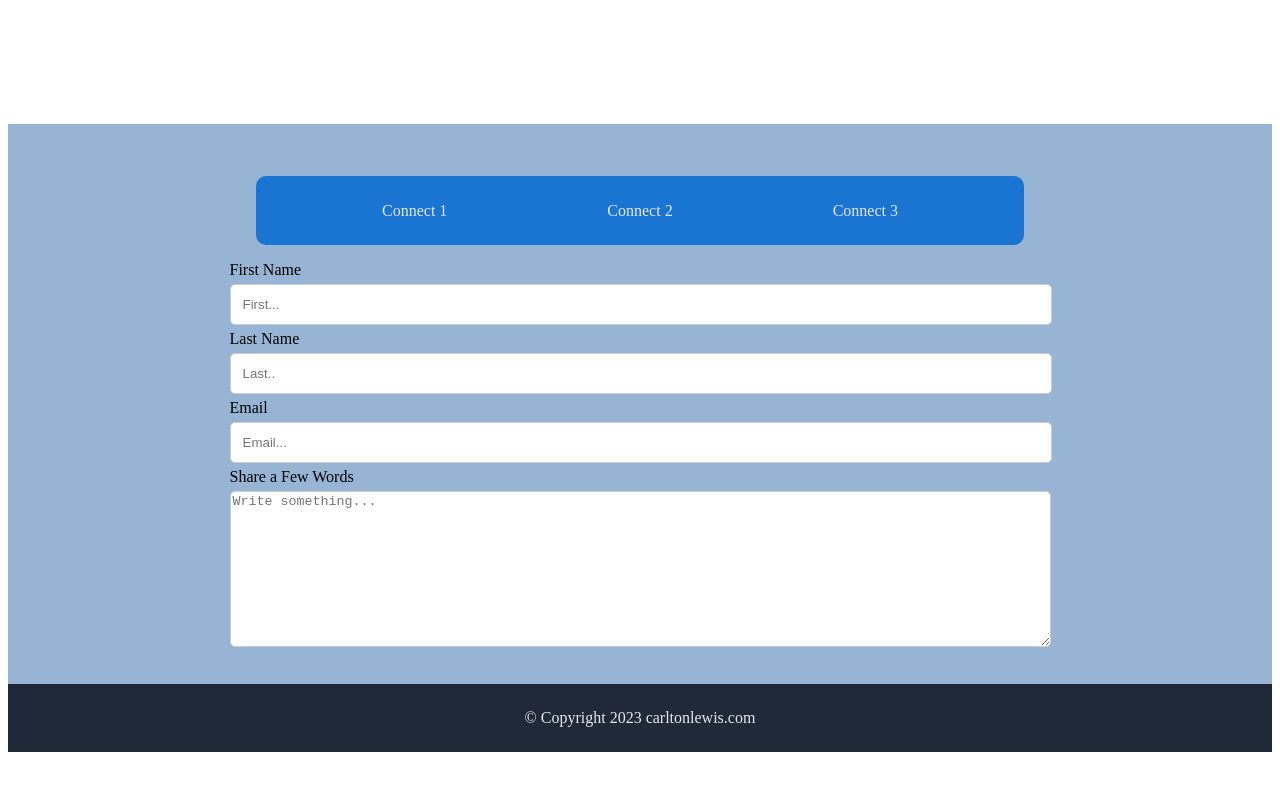
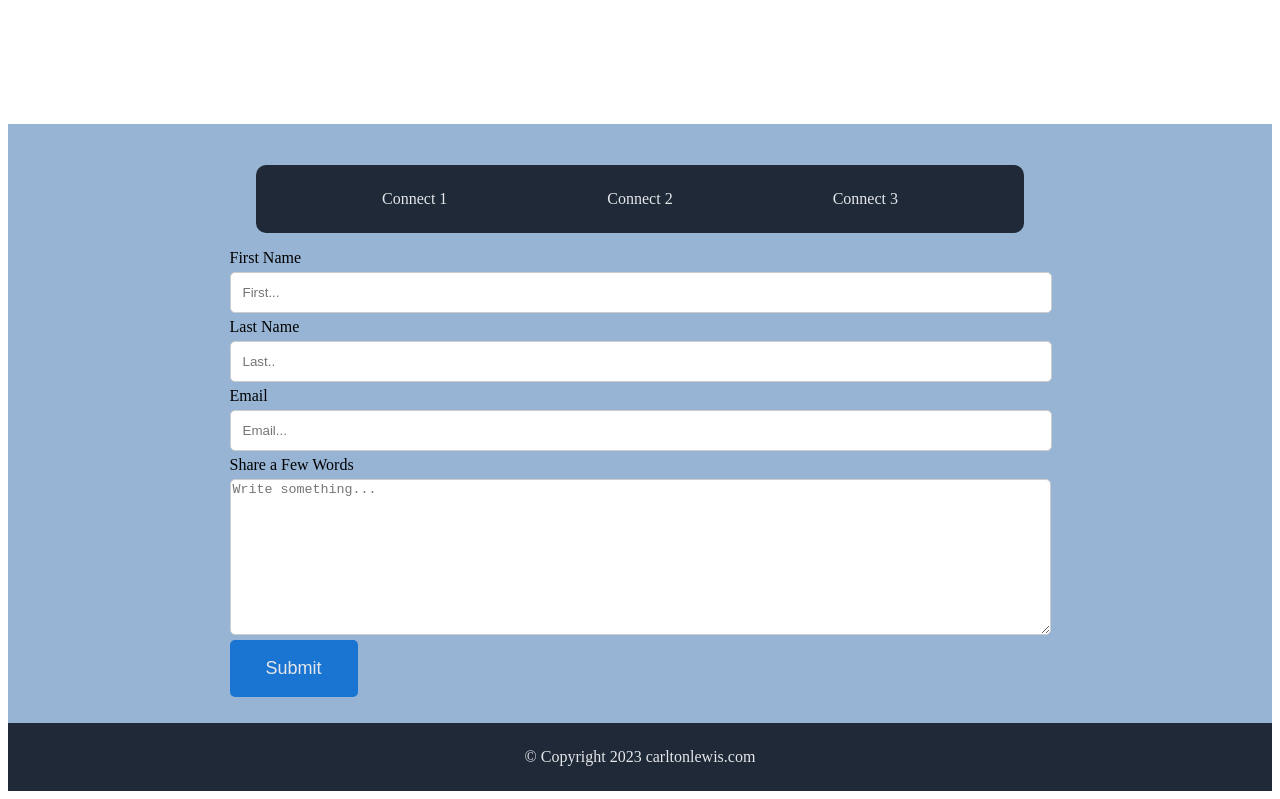
Before and after one commit to IB-Tech2211/Personal-Website-, a plain HTML site: page index.html in a window 1280 px wide. Shown: the part 1278-2077 px from the top of the page. Before the commit the page ends 2038 px from the top, so only its background shows below. Drawn offline with Linux system fonts and the light colour scheme.

Commit message:
Added submit button and modified button color and size

```diff
--- a/index.html
+++ b/index.html
@@ -86,6 +86,7 @@
             <input type="text" placeholder="Email...">
             <label for="words">Share a Few Words</label>
             <textarea name="" id="" cols="100" rows="10" placeholder="Write something..."></textarea>
+            <button id="submitBtn">Submit</button>
         </form>
        </div>
     </div>
--- a/styles.css
+++ b/styles.css
@@ -151,7 +151,8 @@
     align-items: center;
     flex-direction: column;
     background-color: #98B4D4;
-    height: 35em;
+    height: 35%;
+    padding: 2% 0px 2% 0px;
 }
 
 .connect{
@@ -160,7 +161,7 @@
     align-items: center;
     gap: 10em;
     list-style-type: none;
-    background-color: #1974D2;
+    background-color: #1f2937;
     /* height: 4em; */
     padding: 2% 10% 2% 10%;
     border-radius: 10px;
@@ -191,6 +192,14 @@
     border-radius: 5px;
 }
 
+#submitBtn{
+    background-color: #1974D2;
+    color: #e5e7eb;
+    border: none;
+    border-radius: 5px;
+    padding: 1em 2em 1em 2em;
+    font-size: large;
+}
 
 /* FOOTER --------------------- */
 footer{
```
